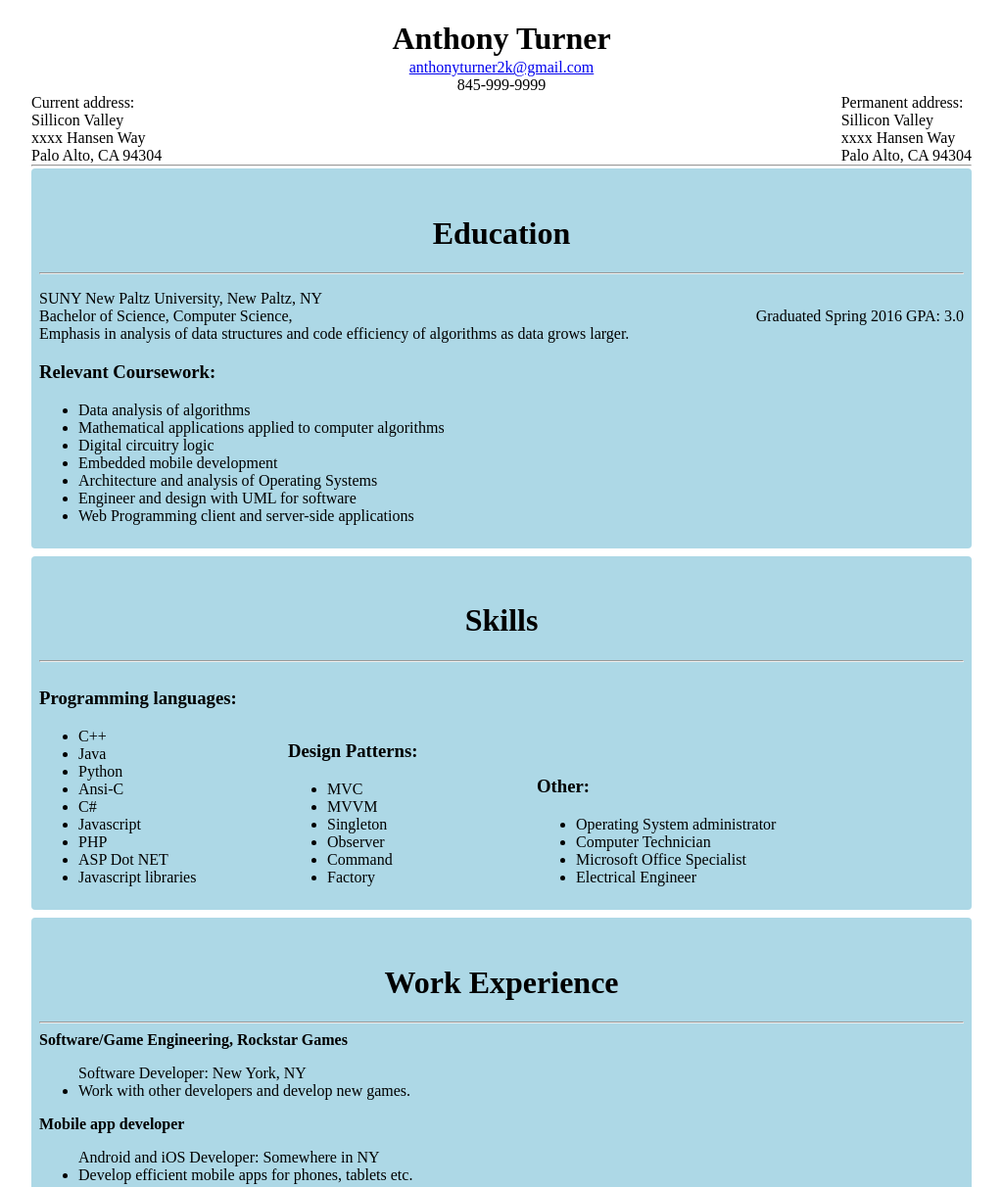
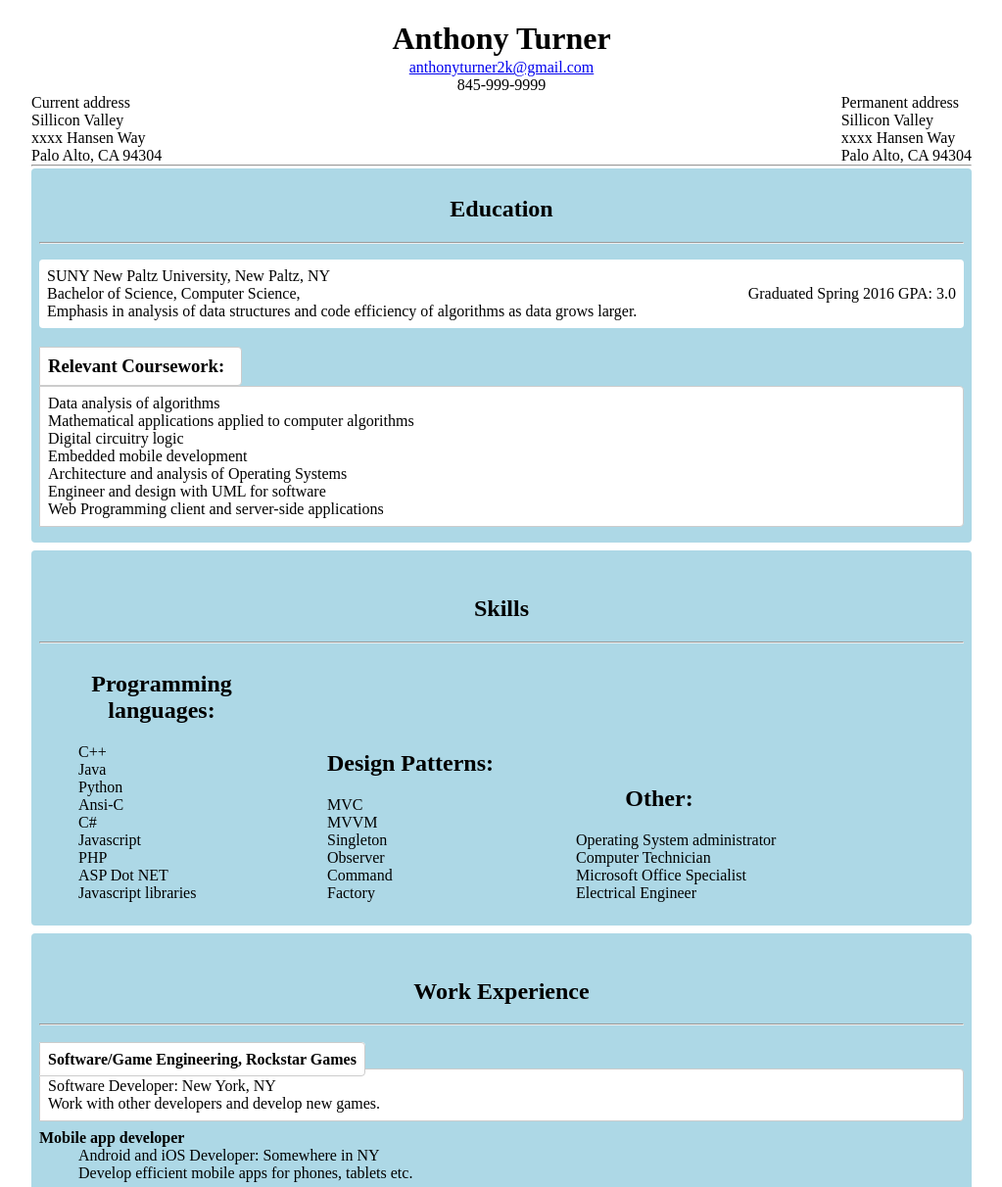
Before and after one commit to anthonybjturner/webdesignFall2015, a plain HTML site: page webdesign/aturner-resume.html in a window 1280 px wide. Shown: the top 1212 px of the page at 98% size, without its empty margins (128-1151 px from the left). Drawn offline with Linux system fonts and the light colour scheme.

Commit message:
resume work

```diff
--- a/webdesign/aturner-resume.html
+++ b/webdesign/aturner-resume.html
@@ -25,7 +25,7 @@
 
 				<span id="current-address">
 
-					Current address:<br>
+					Current address<br>
 					Sillicon Valley<br>
 					xxxx Hansen Way<br>
 					Palo Alto, CA 94304<br>
@@ -35,7 +35,7 @@
 
 				<span id="permanent-address">
 
-					Permanent address:<br>
+					Permanent address<br>
 					Sillicon Valley<br>
 					xxxx Hansen Way<br>
 					Palo Alto, CA 94304<br>
@@ -44,20 +44,29 @@
 
 
 			</div><!-- End address area -->
+
+
 			<br>
 			<hr style="clear: both; margin-bottom: 2px;">
 
 			<div class="section" id="education">
-				<br>
-				<h1>Education</h1>
+
+				<h2>Education</h2>
 				<hr>
-				<p>
-				SUNY New Paltz University, New Paltz, NY<br>
-				Bachelor of Science, Computer Science,  <span id="right-content">Graduated Spring 2016 GPA: 3.0</span><br>
-				Emphasis in analysis of data structures and code efficiency of algorithms as data grows larger.<br>
 
-				<h3>Relevant Coursework: </h3>
-				<ul>
+				<p class="styled-paragraphs">
+					SUNY New Paltz University, New Paltz, NY<br>
+					Bachelor of Science, Computer Science,  <span id="right-content">Graduated Spring 2016 GPA: 3.0</span><br>
+					Emphasis in analysis of data structures and code efficiency of algorithms as data grows larger.<br>
+
+				</p>
+
+
+
+				<h3 class="styled-borders">Relevant Coursework: </h3>
+
+				<ul class="styled-borders">
+
 					<li>Data analysis of algorithms</li>
 					<li>Mathematical applications applied to computer algorithms</li>
 					<li>Digital circuitry logic</li>
@@ -72,10 +81,11 @@
 
 			<div class="section">
 				<br>
-				<h1>Skills</h1>
+					<h2>Skills</h2>
 				<hr>
+
 				<div class="skill-column">
-						<h3>Programming languages:</h3>
+						<h2>Programming languages:</h2>
 						<ul>
 							<li>C++</li>
 							<li>Java</li>
@@ -92,7 +102,7 @@
 
 				<div class="skill-column">
 
-					<h3>Design Patterns:</h3>
+					<h2>Design Patterns:</h2>
 					<ul>
 						<li>MVC</li>
 						<li>MVVM</li>
@@ -106,7 +116,7 @@
 				</div>
 
 				<div class="skill-column">
-					<h3>Other:</h3>
+					<h2>Other:</h2>
 					<ul>
 
 						<li>Operating System administrator</li>
@@ -116,20 +126,19 @@
 
 					</ul>
 				</div>
-
-
 			</div>
 
 
 			<div class="section" id="experience">
 				<br>
-				<h1>Work Experience</h1>
+				<h2>Work Experience</h2>
 				<hr>
 
 				<div>
-					 <b>Software/Game Engineering, Rockstar Games </b>
+					<br>
+					 <b class="styled-borders">Software/Game Engineering, Rockstar Games </b>
 
-					 <ul>
+					 <ul class="styled-borders">
 					 	Software Developer:  New York, NY
 					 	<li> Work with other developers and develop new games.</li>
 
--- a/webdesign/css/resume.css
+++ b/webdesign/css/resume.css
@@ -22,6 +22,31 @@
 
 }
 
+.styled-borders{
+
+	border-radius: 0 4px 4px 0;
+
+	border-top: 0;
+	border-right: 2px;
+	border-bottom: 2px;
+	border-left: 2px;
+
+	background: #fff;
+	border: solid 1px #ccc;
+
+	padding: 8px;
+	margin-bottom: 8px;
+
+}
+
+.styled-paragraphs{
+
+	border-color: #ccc;
+	background: #fff;
+	padding: 8px;
+	margin-bottom: 8px;
+	border-radius: 4px 4px;
+}
 
 
 .skill-column{
@@ -42,9 +67,16 @@
 
 }
 
-.section h1{
+.section h2{
 
 	text-align: center;
+
+}
+
+.section h3{
+
+	width: 20%;
+	margin-bottom: 0;
 
 }
 
@@ -65,3 +97,10 @@
 
 	float: right;
 }
+
+ul {
+
+	list-style-type: none;
+	margin-top: 0;
+
+}
```
Also changed, not shown: webdesign/index.html (+1 -1 lines).
